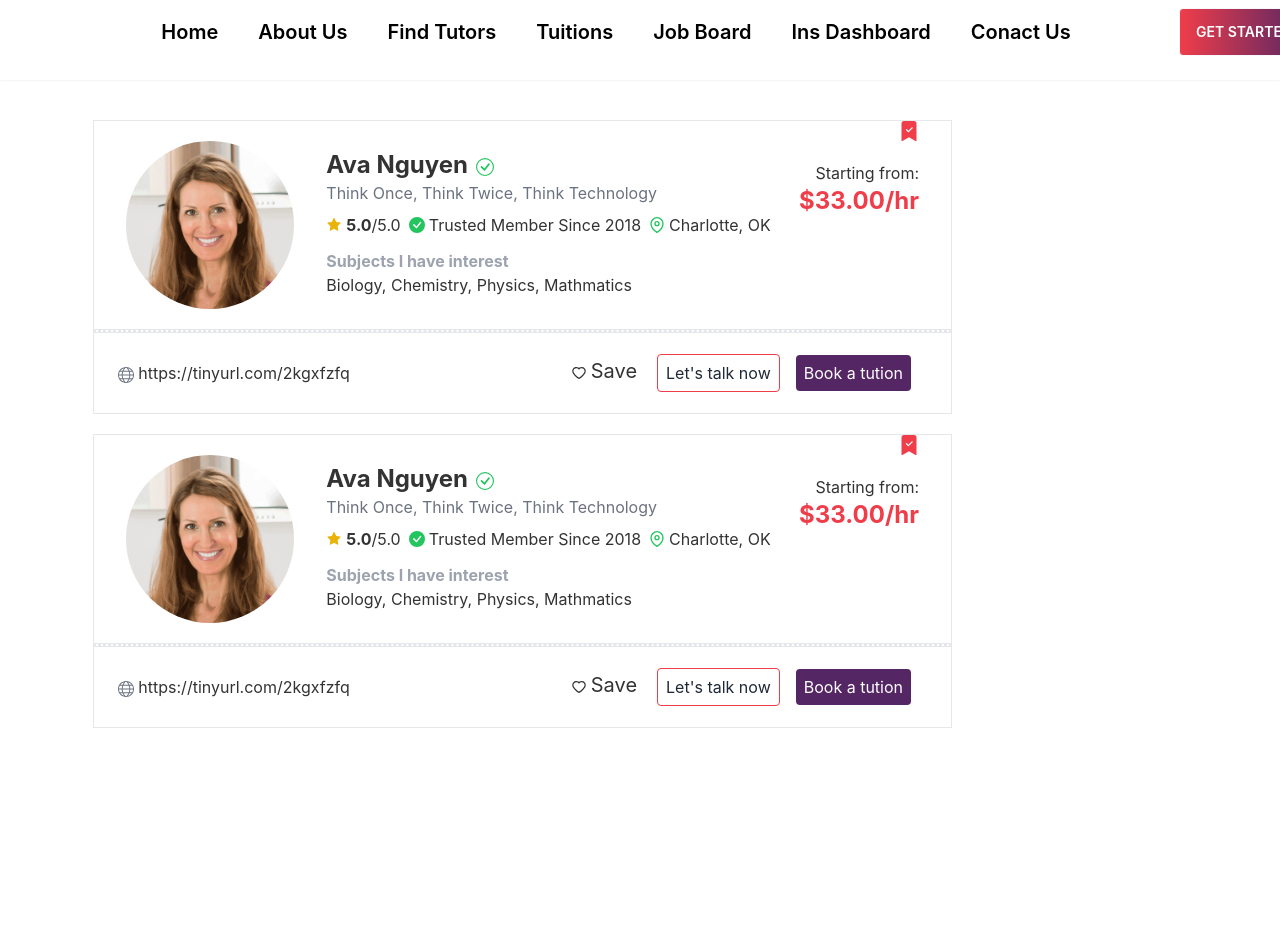
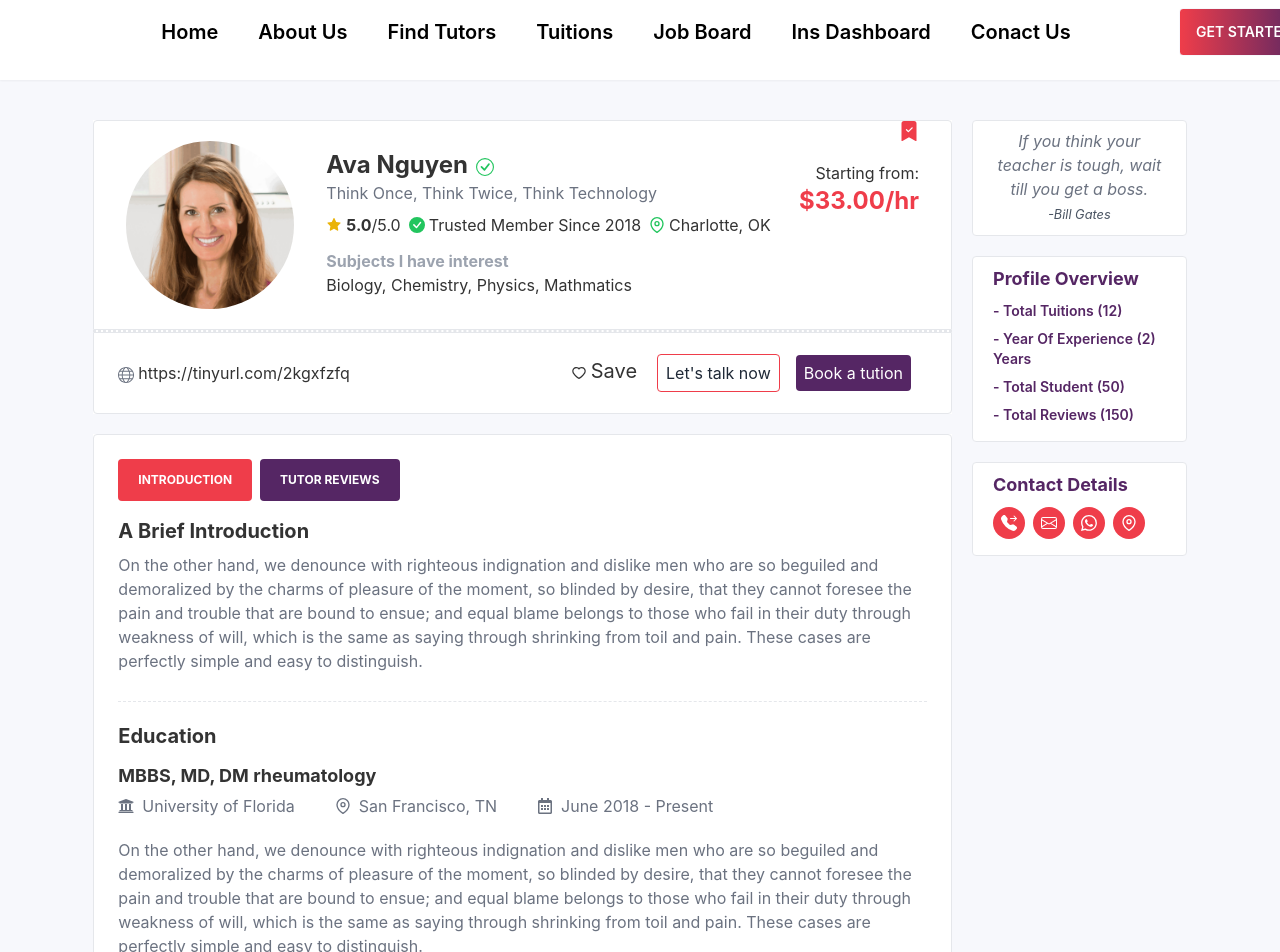
Before and after one commit to webdevhridoy/Rangpur-Tuition-Teacher-s-Media, a React (Create React App) app: page /instructors-details in a window 1280 px wide. Shown: the top 952 px of the page. Built offline with nearby package versions, Linux system fonts and the light colour scheme.

Commit message:
instructors single page crated and rightsidebar addeds

```diff
--- a/src/components/pages/Instructors/InstructorsDetails.js
+++ b/src/components/pages/Instructors/InstructorsDetails.js
@@ -1,22 +1,30 @@
-import React from 'react';
+import React, { useState } from 'react';
 import instructorImage from '../../../assest/instructos/instructors_image.png';
 import { AiFillStar } from 'react-icons/ai';
 import {
     BsCheckCircleFill,
     BsCheckCircle,
     BsFillBookmarkCheckFill,
+    BsEnvelope,
+    BsFillTelephoneForwardFill,
+    BsWhatsapp
 } from 'react-icons/bs';
 import { FiMapPin } from 'react-icons/fi';
 import { TfiWorld } from 'react-icons/tfi';
 import { Link } from 'react-router-dom';
 import { AiOutlineHeart } from 'react-icons/ai';
+import { FaUniversity, FaRegCalendarAlt } from "react-icons/fa";
+
 
 const InstructorsDetails = () => {
+    const [openTab, setOpenTab] = useState(1);
+
     return (
+        <div className='bg-neutral'>
             <div className="flex flex-col md:flex-row justify-between gap-5 w-11/12 mx-auto p-5 md:p-10">
                 <div className="w-full md:w-4/5">
-                <div className='pb-5'>
-                    <div className="border px-3">
+                    <div className='mb-5 bg-white'>
+                        <div className="border px-3 rounded-t">
                             <div className="flex flex-col md:flex-row justify-between items-start">
                                 <div className="flex flex-col md:flex-row justify-between items-center">
                                     <img
@@ -89,7 +97,7 @@ const InstructorsDetails = () => {
                             </div>
                         </div>
                         <hr className="w-full border-[1.5px] border-dashed text-gray-500" />
-                    <div className="border px-3 py-2">
+                        <div className="border px-3 py-2 rounded-b">
                             <div className="px-3 flex flex-col md:flex-row justify-between items-center">
                                 <div>
                                     <p className="flex justify-start items-center">
@@ -122,108 +130,120 @@ const InstructorsDetails = () => {
                             </div>
                         </div>
                     </div>
+                    <div className='bg-white'>
+                        <div className="border px-3 rounded">
+                            <div className="flex flex-col md:flex-row justify-between items-start p-3">
+                                <div>
+                                    <ul
+                                        className="flex mb-0 list-none pt-3 pb-4 items-center"
+                                        role="tablist"
+                                    >
+                                        <li>
+                                            <Link
+                                                className={
+                                                    "text-xs font-bold uppercase px-2 md:px-5 py-3 rounded block leading-normal " +
+                                                    (openTab === 1
+                                                        ? "text-white bg-secondary mr-2 hover:bg-gradient-to-r hover:from-primary hover:to-secondary"
+                                                        : "bg-primary text-white mr-2 hover:bg-gradient-to-r hover:from-secondary hover:to-primary")
+                                                }
+                                                onClick={e => {
+                                                    e.preventDefault();
+                                                    setOpenTab(1);
+                                                }}
+                                                data-toggle="tab"
+                                                href="#link1"
+                                                role="tablist"
+                                            >
+                                                Introduction
+                                            </Link>
+                                        </li>
+                                        <li>
+                                            <Link
+                                                className={
+                                                    "text-xs font-bold uppercase px-2 md:px-5 py-3 rounded block leading-normal " +
+                                                    (openTab === 2
+                                                        ? "text-white bg-secondary gradient-to-r hover:from-primary hover:to-secondary"
+                                                        : "bg-primary text-white hover:bg-gradient-to-r hover:from-secondary hover:to-primary")
+                                                }
+                                                onClick={e => {
+                                                    e.preventDefault();
+                                                    setOpenTab(2);
+                                                }}
+                                                data-toggle="tab"
+                                                href="#link2"
+                                                role="tablist"
+                                            >
+                                                Tutor Reviews
+                                            </Link>
+                                        </li>
+                                    </ul>
+                                    <div className="relative flex flex-col min-w-0 break-words bg-white w-full rounded">
+                                        <div className='text-start'>
+                                            <div className="overflow-x-auto">
+                                                <div className={openTab === 1 ? "block" : "hidden"} id="link1">
+                                                    {/* brief intoduction section */}
                                                     <div className='pb-5'>
-                    <div className="border px-3">
-                        <div className="flex flex-col md:flex-row justify-between items-start">
-                            <div className="flex flex-col md:flex-row justify-between items-center">
-                                <img
-                                    className="w-full md:w-52 p-2 md:p-5 rounded-md md:rounded-full"
-                                    src={instructorImage}
-                                    alt=""
-                                />
-                                <div className="text-left pl-3">
-                                    <div className="py-2">
-                                        <div>
-                                            <h2 className="flex justify-start items-center text-2xl font-bold pr-2">
-                                                Ava Nguyen
-                                                <span className="mr-1 text-green-500 pt-1 pl-2 text-lg">
-                                                    <BsCheckCircle></BsCheckCircle>
-                                                </span>
-                                            </h2>
-                                            <p className="text-gray-500 text-base">
-                                                Think Once, Think Twice, Think Technology
+                                                        <h2 className='text-xl font-bold capitalize'>A brief introduction</h2>
+                                                        <p className="text-gray-500 text-base py-2">
+                                                            On the other hand, we denounce with righteous indignation and dislike men who are so beguiled and demoralized by the charms of pleasure of the moment, so blinded by desire, that they cannot foresee the pain and trouble that are bound to ensue; and equal blame belongs to those who fail in their duty through weakness of will, which is the same as saying through shrinking from toil and pain. These cases are perfectly simple and easy to distinguish.
                                                         </p>
                                                     </div>
-                                        <div className="text-left md:text-right pt-5 pr-5 relative p-3 rounded-md bg-slate-50 my-3 md:hidden">
-                                            <span className="absolute top-0 right-5 text-xl text-secondary">
-                                                <BsFillBookmarkCheckFill></BsFillBookmarkCheckFill>
-                                            </span>
-                                            <div className="flex justify-between items-center">
-                                                <span>Starting from:</span> <br />
-                                                <span className="text-xl font-bold text-secondary">
-                                                    $33.00/hr
-                                                </span>
+                                                    <hr className="w-full border-dashed text-gray-500 pb-5" />
+
+                                                    {/* Education section */}
+                                                    <div>
+                                                        <div>
+                                                            <h2 className='text-xl font-bold capitalize'>Education</h2>
+                                                            <div className='py-3'>
+                                                                <h2 className='text-base md:text-lg font-bold pb-1'>MBBS, MD, DM rheumatology</h2>
+                                                                <div className='flex flex-col md:flex-row md:items-center justify-start'>
+                                                                    <li className='list-none flex items-center mr-10 text-gray-500'>
+                                                                        <span className='mr-2'><FaUniversity></FaUniversity></span>
+                                                                        University of Florida
+                                                                    </li>
+                                                                    <li className='list-none flex items-center mr-10 text-gray-500'>
+                                                                        <span className='mr-2'><FiMapPin></FiMapPin></span>
+                                                                        San Francisco, TN
+                                                                    </li>
+                                                                    <li className='list-none flex items-center mr-10 text-gray-500'>
+                                                                        <span className='mr-2'><FaRegCalendarAlt></FaRegCalendarAlt></span>
+                                                                        June 2018 - Present
+                                                                    </li>
+                                                                </div>
+                                                                <p className="text-gray-500 text-base pt-5">
+                                                                    On the other hand, we denounce with righteous indignation and dislike men who are so beguiled and demoralized by the charms of pleasure of the moment, so blinded by desire, that they cannot foresee the pain and trouble that are bound to ensue; and equal blame belongs to those who fail in their duty through weakness of will, which is the same as saying through shrinking from toil and pain. These cases are perfectly simple and easy to distinguish.
+                                                                </p>
+                                                            </div>
+                                                            <hr className="w-full border-dashed text-gray-500 my-2" />
+                                                            <div className='py-3'>
+                                                                <h2 className='text-base md:text-lg font-bold pb-1'>MBBS, MD pathology</h2>
+                                                                <div className='flex flex-col md:flex-row md:items-center justify-start'>
+                                                                    <li className='list-none flex items-center mr-10 text-gray-500'>
+                                                                        <span className='mr-2'><FaUniversity></FaUniversity></span>
+                                                                        Auburn University
+                                                                    </li>
+                                                                    <li className='list-none flex items-center mr-10 text-gray-500'>
+                                                                        <span className='mr-2'><FiMapPin></FiMapPin></span>
+                                                                        Atlanta, CO
+                                                                    </li>
+                                                                    <li className='list-none flex items-center mr-10 text-gray-500'>
+                                                                        <span className='mr-2'><FaRegCalendarAlt></FaRegCalendarAlt></span>
+                                                                        June 2011 - Dec 2013
+                                                                    </li>
+                                                                </div>
+                                                                <p className="text-gray-500 text-base pt-5">
+                                                                    On the other hand, we denounce with righteous indignation and dislike men who are so beguiled and demoralized by the charms of pleasure of the moment, so blinded by desire, that they cannot foresee the pain and trouble that are bound to ensue; and equal blame belongs to those who fail in their duty through weakness of will, which is the same as saying through shrinking from toil and pain. These cases are perfectly simple and easy to distinguish.
+                                                                </p>
+                                                            </div>
+
                                                         </div>
                                                     </div>
                                                 </div>
-                                    <div className="flex flex-col md:flex-row justify-evenly md:items-center">
-                                        <p className="flex justify-start items-center pr-2 py-1 md:py-0">
-                                            <span className="mr-1 text-yellow-500">
-                                                <AiFillStar></AiFillStar>
-                                            </span>
-                                            <strong>5.0</strong>/5.0
-                                        </p>
-                                        <p className="flex justify-start items-center pr-2 py-1 md:py-0">
-                                            <span className="mr-1 text-green-500">
-                                                <BsCheckCircleFill></BsCheckCircleFill>
-                                            </span>
-                                            Trusted Member Since 2018
-                                        </p>
-                                        <p className="flex justify-start items-center pr-2 py-1 md:py-0">
-                                            <span className="mr-1 text-green-500">
-                                                <FiMapPin></FiMapPin>
-                                            </span>
-                                            Charlotte, OK
-                                        </p>
-                                    </div>
-                                    <div className="py-3">
-                                        <h2 className="text-gray-400 font-bold">
-                                            Subjects I have interest
-                                        </h2>
-                                        <p>Biology, Chemistry, Physics, Mathmatics</p>
+                                                <div className={openTab === 2 ? "block" : "hidden"} id="link2">
+                                                    <p>Lorem ipsum dolor, sit amet consectetur adipisicing elit. Soluta velit expedita repudiandae, reprehenderit, doloremque impedit pariatur suscipit fugit magnam maxime dolore harum ratione maiores unde? Deserunt exercitationem quo qui. Perspiciatis.</p>
                                                 </div>
                                             </div>
                                         </div>
-                            <div className="text-left md:text-right pt-10 pr-5 relative hidden md:block">
-                                <span className="absolute top-0 right-5 text-xl text-secondary">
-                                    <BsFillBookmarkCheckFill></BsFillBookmarkCheckFill>
-                                </span>
-                                <span>Starting from:</span> <br />
-                                <span className="text-2xl font-bold text-secondary">
-                                    $33.00/hr
-                                </span>
-                            </div>
-                        </div>
-                    </div>
-                    <hr className="w-full border-[1.5px] border-dashed text-gray-500" />
-                    <div className="border px-3 py-2">
-                        <div className="px-3 flex flex-col md:flex-row justify-between items-center">
-                            <div>
-                                <p className="flex justify-start items-center">
-                                    <span className="pt-1 text-gray-500 pr-1">
-                                        <TfiWorld></TfiWorld>
-                                    </span>
-                                    https://tinyurl.com/2kgxfzfq
-                                </p>
-                            </div>
-                            <div className="flex flex-col md:flex-row justify-between items-center py-5">
-                                <div className="pr-5 pb-5 md:pb-0">
-                                    <Link className="flex items-center hover:scale-110 duration-500 ease-in-out">
-                                        <span className="mr-1">
-                                            <AiOutlineHeart></AiOutlineHeart>
-                                        </span>
-                                        <span className="-mt-1 text-xl">Save</span>
-                                    </Link>
-                                </div>
-                                <div className="pr-2">
-                                    <Link className="hover:text-white md:px-2 px-10 md:py-2 py-3 border border-secondary text-gray-800 hover:bg-gradient-to-r hover:from-primary hover:to-secondary rounded mr-2">
-                                        Let's talk now
-                                    </Link>
-                                </div>
-                                <div className="pr-2 pt-8 md:pt-0">
-                                    <Link className="text-white md:px-2 px-10 md:py-2 py-3 bg-primary border-primary hover:bg-gradient-to-r hover:from-primary hover:to-secondary rounded mr-2">
-                                        Book a tution
-                                    </Link>
                                     </div>
                                 </div>
                             </div>
@@ -231,7 +251,38 @@ const InstructorsDetails = () => {
                     </div>
                 </div>
                 <div className="w-full md:w-1/5 sticky h-screen top-0 right-0">
+                    <div className='border bg-white py-2 rounded text-center px-5 mb-5'>
+                        <p className="text-gray-500 text-base italic">
+                            If you think your teacher is tough, wait till you get a boss. <br />
+                            <small className='italic text-gray-600'>-Bill Gates</small>
+                        </p>
+                    </div>
+                    <div className='border bg-white py-2 rounded text-start px-5 mb-5'>
+                        <h2 className='text-lg font-bold capitalize text-primary pb-2'>Profile Overview</h2>
+                        <h2 className='text-sm font-semibold capitalize text-primary pb-2'>- Total Tuitions (12)</h2>
+                        <h2 className='text-sm font-semibold capitalize text-primary pb-2'>- Year of experience (2) years</h2>
+                        <h2 className='text-sm font-semibold capitalize text-primary pb-2'>- Total student (50)</h2>
+                        <h2 className='text-sm font-semibold capitalize text-primary pb-2'>- Total Reviews (150)</h2>
+                    </div>
+                    <div className='border bg-white py-2 rounded text-start px-5 mb-5'>
+                        <h2 className='text-lg font-bold capitalize text-primary pb-2'>Contact Details</h2>
+                        <div className='flex justify-start items-center pb-2'>
+                            <Link className='bg-secondary inline-block p-2 rounded-full text-white py-2 mr-2 hover:scale-105 hover:bg-primary duration-500'>
+                                <BsFillTelephoneForwardFill></BsFillTelephoneForwardFill>
+                            </Link>
+                            <Link className='bg-secondary inline-block p-2 rounded-full text-white py-2 mr-2 hover:scale-105 hover:bg-primary duration-500'>
+                                <BsEnvelope></BsEnvelope>
+                            </Link>
+                            <Link className='bg-secondary inline-block p-2 rounded-full text-white py-2 mr-2 hover:scale-105 hover:bg-primary duration-500'>
+                                <BsWhatsapp></BsWhatsapp>
+                            </Link>
+                            <Link className='bg-secondary inline-block p-2 rounded-full text-white py-2 mr-2 hover:scale-105 hover:bg-primary duration-500'>
+                                <FiMapPin></FiMapPin>
+                            </Link>
+                        </div>
 
+                    </div>
+                </div>
             </div>
         </div>
     );
```
Lines whose indentation alone changed are shown as unchanged.
